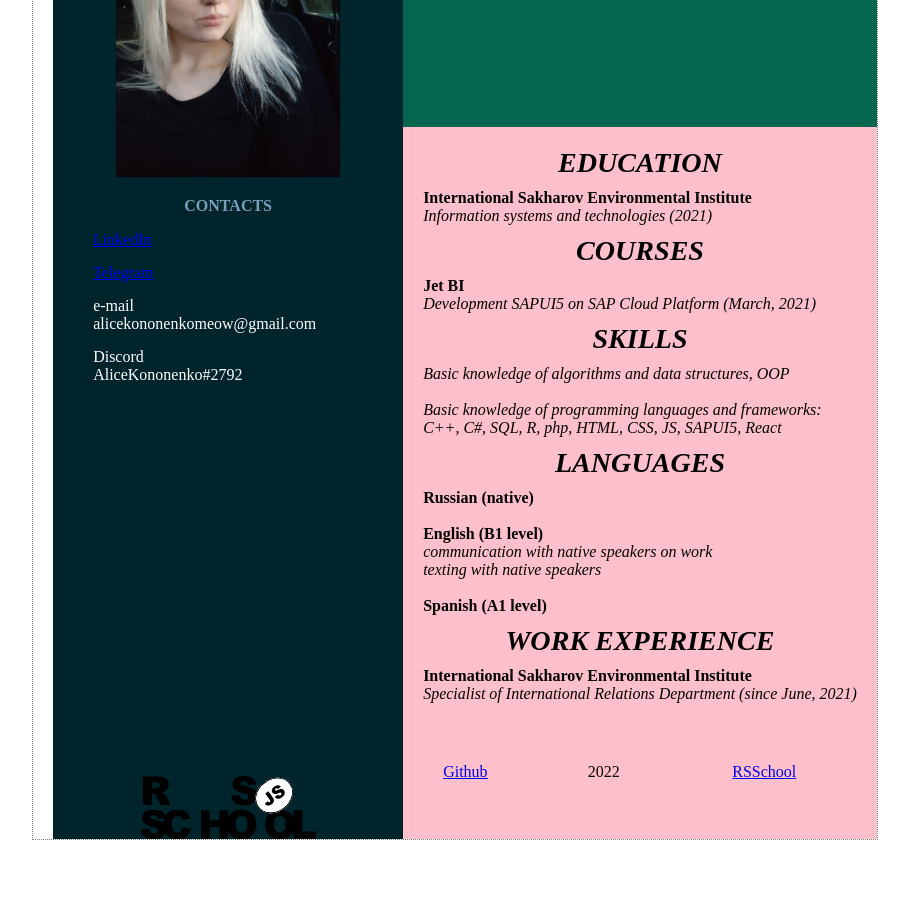
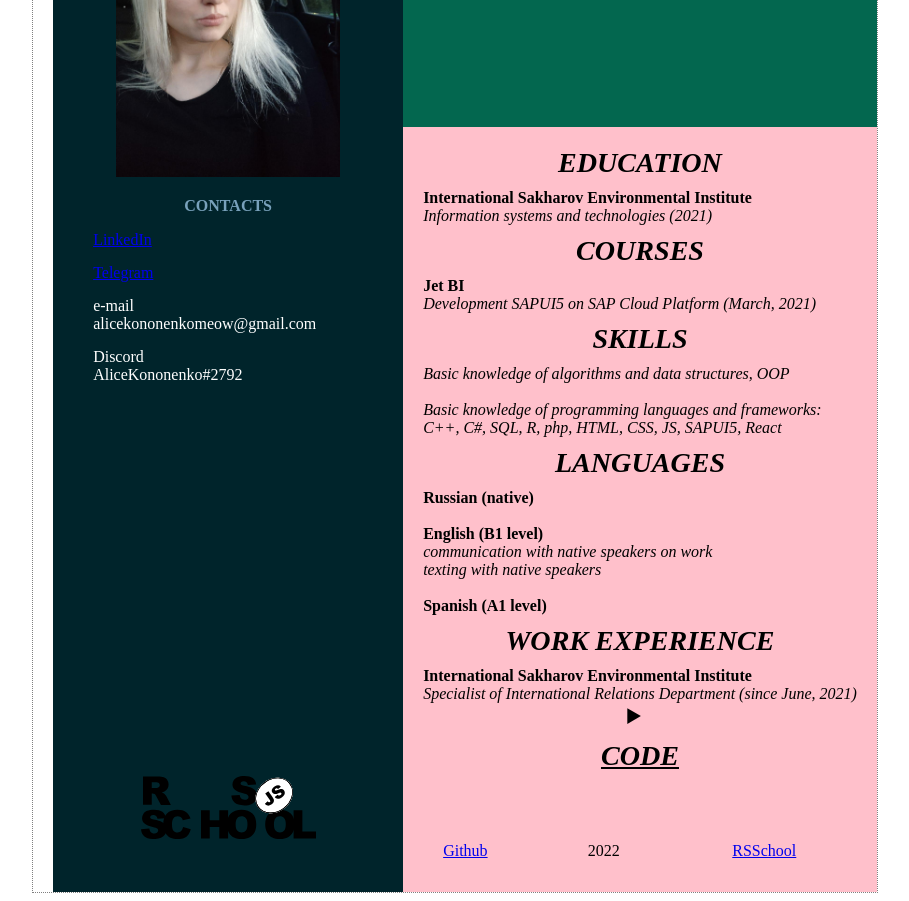
Before and after one commit to AliceKononenko/rsschool-cv, a plain HTML site: page index.html in a window 1280 px wide. Shown: the part 172-1073 px from the top of the page, without its empty margins (185-1094 px from the left). Before the commit the page ends 1020 px from the top, so only its background shows below. Drawn offline with Linux system fonts and the light colour scheme; a web font is replaced by a local one.

Commit message:
feat: add code example

```diff
--- a/index.html
+++ b/index.html
@@ -94,6 +94,28 @@
                         </div>
                         <div class="additionalDescription">Specialist of International Relations Department (since June, 2021)</div>
                     </div>
+                    <div class="headName">
+                        <details>
+                            <summary><h3><u class="summaryStyle">CODE</u></h3></summary>
+                            <div class="desription">
+                                <div class="codeStyle">useEffect(()=>{
+                                    <br>if (gender === 'men') {
+                                    <br>setDayNorm(((0.03 * mas + activeTime * 0.5)*
+                                    <br>+activity*+weather).toFixed(1));
+                                    <br>} else {
+                                    <br>setDayNorm(((0.025 * mas + activeTime * 0.4)*
+                                    <br>+activity*+weather).toFixed(1));
+                                    <br>}
+                                    <br>localStorage.setItem('gender', gender);
+                                    <br>localStorage.setItem('mas', mas.toString());
+                                    <br>localStorage.setItem('activeTime', activeTime.toString());
+                                    <br>localStorage.setItem('activity', activity);
+                                    <br>}, [gender, mas, activeTime, activity, weather]);
+                                </div>
+                            </div>
+                        </details>
+                    </div>
+
                 </div>
             </article>
             <footer class="footer">
```
